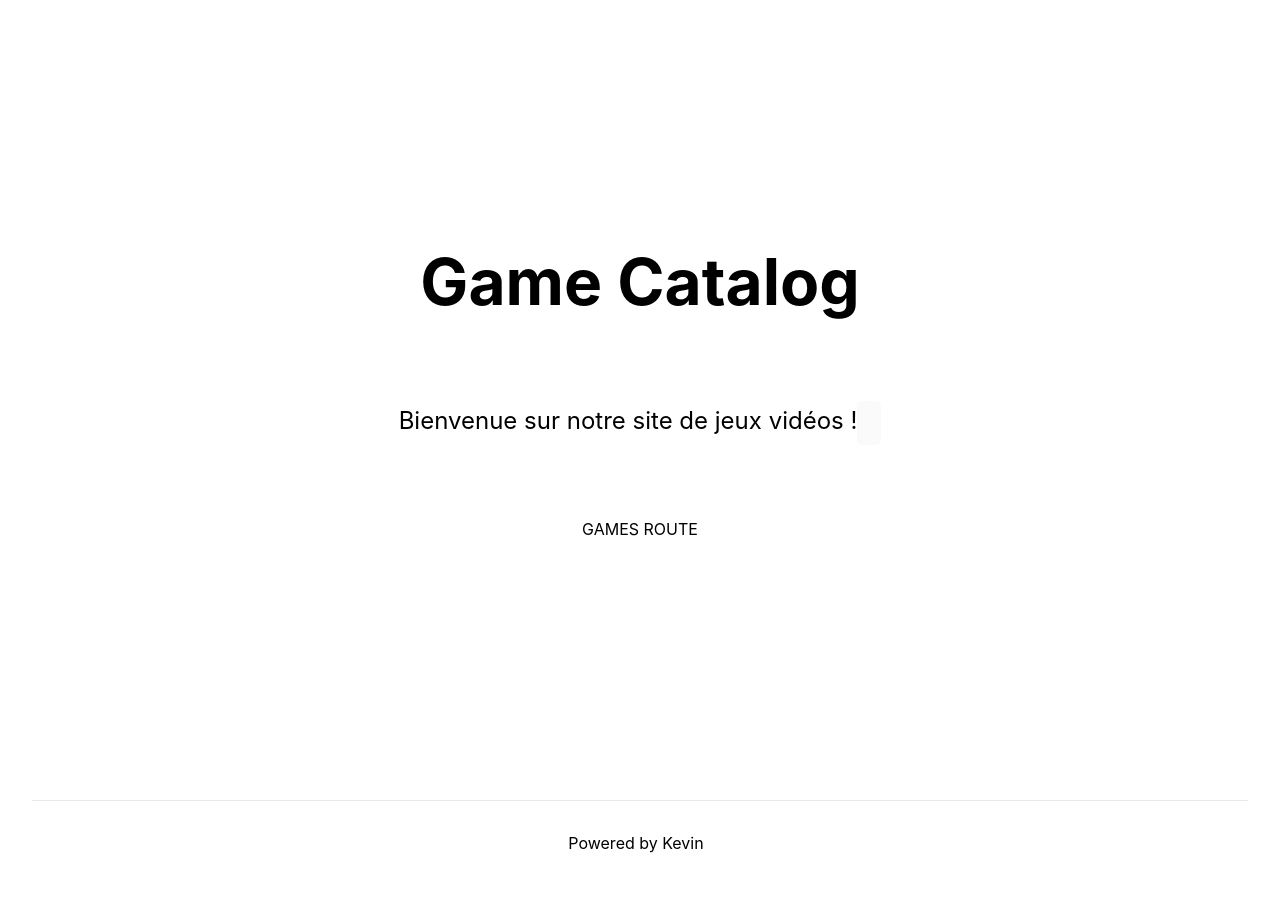
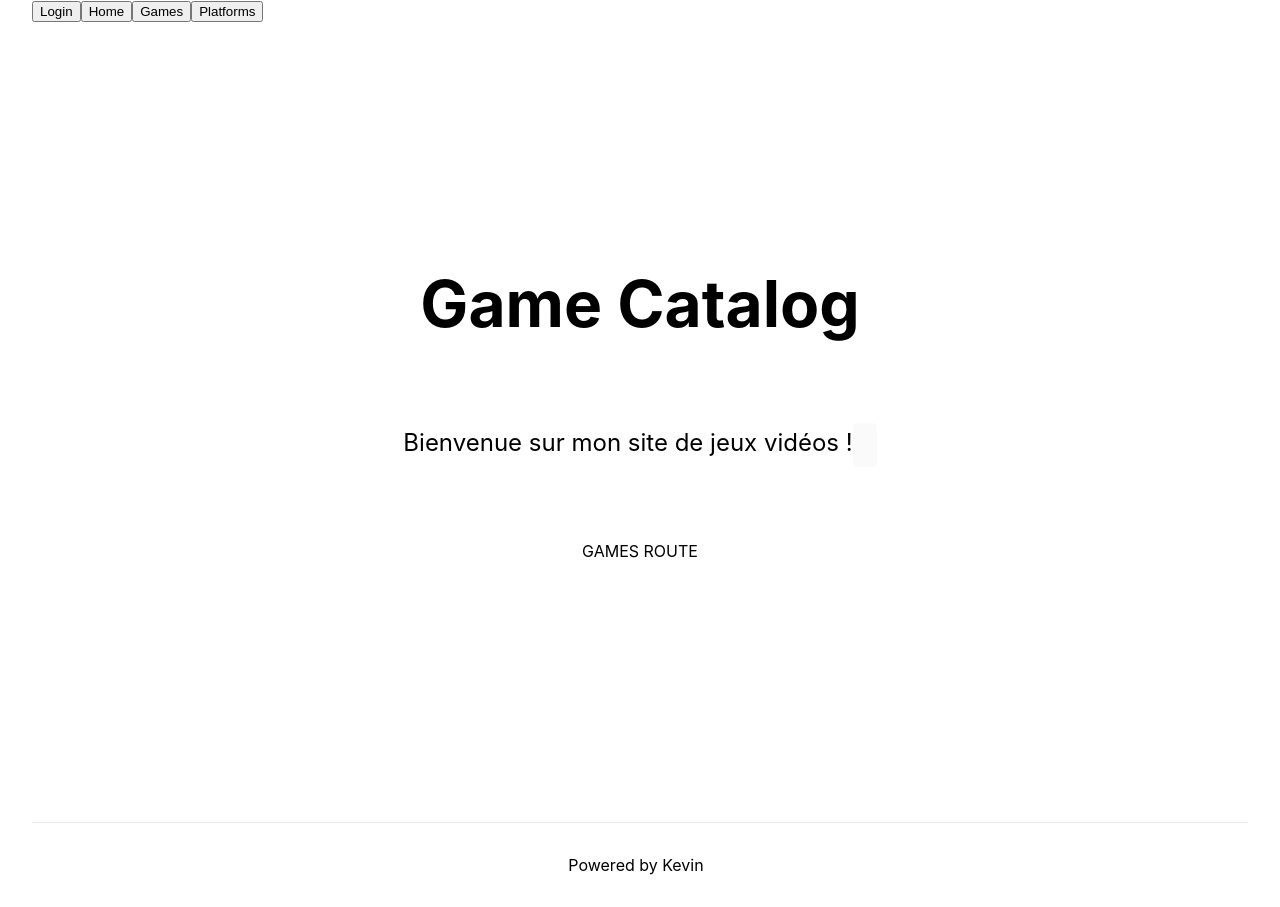
Before and after one commit to KevinGauvain/game-catalog-next-app, a Next.js app: page /games in a window 1280 px wide. Before the commit the page ends 885 px from the top, so only its background shows below. Built offline with nearby package versions, Linux system fonts and the light colour scheme; no server answers.

Commit message:
Auth0 amélioré avec bouton et welcoming

```diff
--- a/package.json
+++ b/package.json
@@ -11,6 +11,7 @@
   "dependencies": {
     "@auth0/nextjs-auth0": "^1.7.0",
     "bootstrap": "^5.1.3",
+    "mongodb": "^4.4.1",
     "next": "12.1.0",
     "react": "17.0.2",
     "react-dom": "17.0.2"
--- a/pages/layout.tsx
+++ b/pages/layout.tsx
@@ -1,15 +1,26 @@
 import Head from "next/head";
 import Link from "next/link";
 import styles from "../styles/Home.module.css";
+import { useUser } from "@auth0/nextjs-auth0";
 
 const Layout: React.FC = ({ children }) => {
+  const { user, error, isLoading } = useUser();
+  if (isLoading) return <div>Loading...</div>;
+  if (error) return <div>{error.message}</div>;
+
+  if (user) {
     return (
       <div className={styles.container}>
         <Head>
           <title>Games Catalog</title>
           <meta name="description" content="Generated by create next app" />
           <link rel="icon" href="/favicon.ico" />
+        </Head>
         <nav>
+          Welcome {user.name} !{" "}
+          <button>
+            <a href="/api/auth/logout"> Logout</a>
+          </button>
           <button>
             <Link href="/">Home</Link>
           </button>
@@ -20,23 +31,53 @@ const Layout: React.FC = ({ children }) => {
             <Link href="/platforms">Platforms</Link>
           </button>
         </nav>
-      </Head>
         <main className={styles.main}>
-        {/* <a href="/api/auth/login">Login</a>
-        <a href="/api/auth/logout">Logout</a> */}
           <h1 className={styles.title}>Game Catalog</h1>
           <br />
           <p className={styles.description}>
-          Bienvenue sur notre site de jeux vidéos !
+            Bienvenue sur mon site de jeux vidéos !
             <code className={styles.code}></code>
           </p>
           <article>{children}</article>
-        {/* <div>
+        </main>
+        <footer className={styles.footer}>
+          <a target="_blank" rel="noopener noreferrer">
+            Powered by{" Kevin"}
+            <span className={styles.logo}></span>
+          </a>
+        </footer>
+      </div>
+    );
+  }
+  return (
+    <div className={styles.container}>
+      <Head>
+        <title>Games Catalog</title>
+        <meta name="description" content="Generated by create next app" />
+        <link rel="icon" href="/favicon.ico" />
+      </Head>
+      <nav>
         <button>
-            <Link href="/NAMA">NAME</Link>
+          <a href="/api/auth/login">Login</a>
         </button>
-          <p>{NAME}</p>
-        </div> */}
+        <button>
+          <Link href="/">Home</Link>
+        </button>
+        <button>
+          <Link href="/games">Games</Link>
+        </button>
+        <button>
+          <Link href="/platforms">Platforms</Link>
+        </button>
+      </nav>
+      <main className={styles.main}>
+        <h1 className={styles.title}>Game Catalog</h1>
+        <br />
+        <p className={styles.description}>
+          Bienvenue sur mon site de jeux vidéos !
+          <code className={styles.code}></code>
+        </p>
+        <article>{children}</article>
       </main>
       <footer className={styles.footer}>
         <a target="_blank" rel="noopener noreferrer">
--- a/src/utilis/data.ts
+++ b/src/utilis/data.ts
@@ -0,0 +1 @@
+import { MongoClient } from "mongodb";
```
Also changed, not shown: pages/index.tsx (+0 -33 lines), 1 other file (tests, documents, lock files or other folders). Lines whose indentation alone changed are shown as unchanged.
